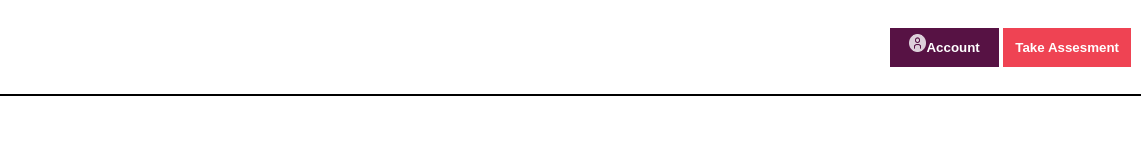
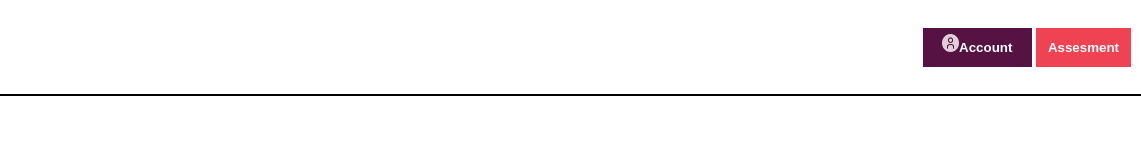
Before and after one commit to emmanuelajiboye163-cmd/figmatraining, a plain HTML site: page index.html in a window 1280 px wide. Shown: the full height of the page, 139-1280 px from the left. Drawn offline with Linux system fonts and the light colour scheme.

Commit message:
This is my work

```diff
--- a/index.html
+++ b/index.html
@@ -12,7 +12,7 @@
         <div class="logo"><img src="./images/f110fd4f935cdabd8ef9636a8144267e4494e408.png" alt=""></div>
         <div class="btns">
             <button class="account"><img src="./images/Frame 1000002758.png" alt="">Account</button>
-            <button class="assessment">Take Assesment</button>
+            <button class="assessment">Assesment</button>
         </div>
 
 
```
